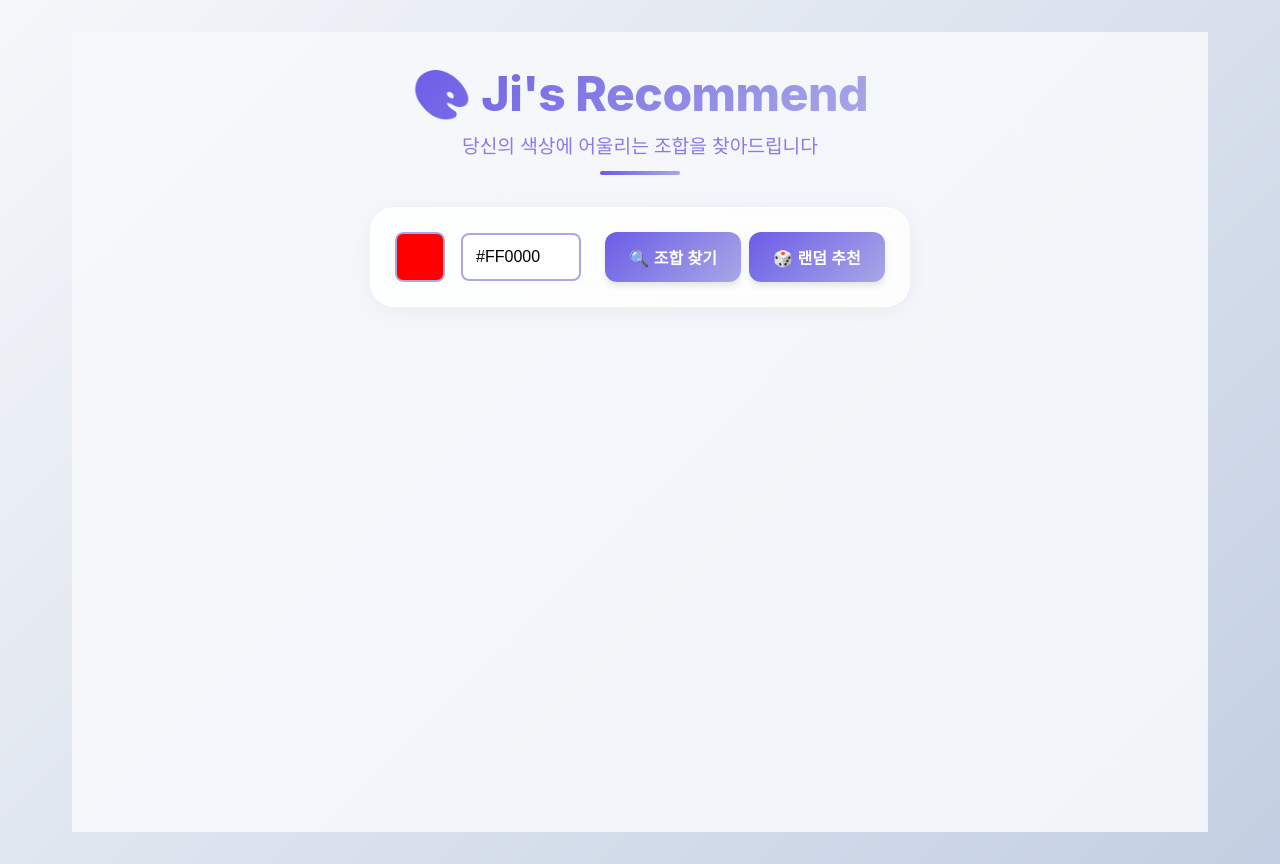
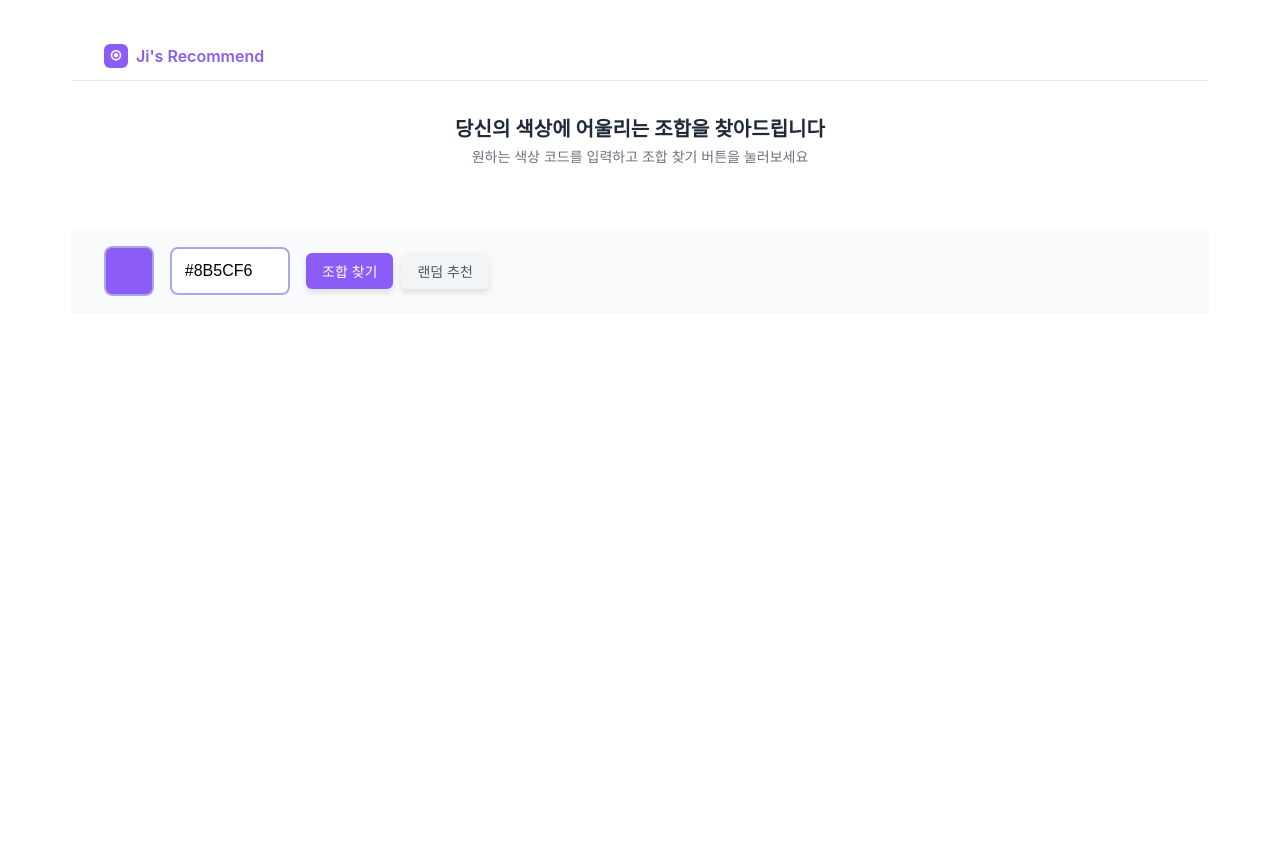
Before and after one commit to jiyun0220/color_recommendation, a React (Create React App) app: page / in a window 1280 px wide. Built offline with nearby package versions, Linux system fonts and the light colour scheme; a web font is replaced by a local one.

Commit message:
refactoring

```diff
--- a/public/index.html
+++ b/public/index.html
@@ -19,7 +19,7 @@
 
       body {
         font-family: 'Pretendard', -apple-system, BlinkMacSystemFont, system-ui, Roboto, 'Helvetica Neue', 'Segoe UI', 'Apple SD Gothic Neo', 'Noto Sans KR', 'Malgun Gothic', sans-serif;
-        background: linear-gradient(135deg, #f5f7fa 0%, #c3cfe2 100%);
+        background: white;
         min-height: 100vh;
       }
 
--- a/src/App.tsx
+++ b/src/App.tsx
@@ -6,6 +6,10 @@ import { paletteTitles } from './constants/paletteData';
 import {
   Container,
   Header,
+  HeaderContent,
+  Logo,
+  Main,
+  MainHeader,
   Title,
   Subtitle,
   InputContainer,
@@ -15,7 +19,7 @@ import {
 } from './styles/AppStyles';
 
 function App() {
-  const [color, setColor] = useState('#FF0000');
+  const [color, setColor] = useState('#8B5CF6');
   const [palettes, setPalettes] = useState<string[][]>([]);
 
   const handleSubmit = (e: React.FormEvent) => {
@@ -43,20 +47,25 @@ function App() {
   return (
     <Container>
       <Header>
-        <Title>
-          🎨 Ji's Recommend
-        </Title>
-        <Subtitle>당신의 색상에 어울리는 조합을 찾아드립니다</Subtitle>
+        <HeaderContent>
+          <Logo>
+            <img src="/logo.svg" alt="Ji's Recommend" />
+            <span>Ji's Recommend</span>
+          </Logo>
+        </HeaderContent>
       </Header>
+      <Main>
+        <MainHeader>
+          <Title>당신의 색상에 어울리는 조합을 찾아드립니다</Title>
+          <Subtitle>원하는 색상 코드를 입력하고 조합 찾기 버튼을 눌러보세요</Subtitle>
+        </MainHeader>
         <form onSubmit={handleSubmit}>
           <InputContainer>
             <ColorPicker color={color} onChange={setColor} />
             <ButtonGroup>
-            <Button type="submit">
-              🔍 조합 찾기
-            </Button>
-            <Button type="button" onClick={handleRandomPalettes}>
-              🎲 랜덤 추천
+              <Button type="submit">조합 찾기</Button>
+              <Button type="button" onClick={handleRandomPalettes} variant="secondary">
+                랜덤 추천
               </Button>
             </ButtonGroup>
           </InputContainer>
@@ -71,6 +80,7 @@ function App() {
             />
           ))}
         </PalettesContainer>
+      </Main>
     </Container>
   );
 }
--- a/src/styles/AppStyles.ts
+++ b/src/styles/AppStyles.ts
@@ -4,164 +4,116 @@ export const Container = styled.div`
   min-height: 100vh;
   display: flex;
   flex-direction: column;
+`;
+
+export const Header = styled.header`
+  width: 100%;
+  background: white;
+  border-bottom: 1px solid #E5E7EB;
+  padding: 0.75rem 0;
+`;
+
+export const HeaderContent = styled.div`
+  width: 100%;
+  display: flex;
   align-items: center;
-  background: linear-gradient(135deg, #f6f8fb 0%, #f1f4f9 100%);
-  padding: 1rem;
+  gap: 0.5rem;
+  padding: 0 2rem;
+`;
 
-  @media (min-width: 768px) {
-    padding: 2rem;
+export const Logo = styled.div`
+  display: flex;
+  align-items: center;
+  gap: 0.5rem;
+
+  img {
+    width: 24px;
+    height: 24px;
+  }
+
+  span {
+    color: #8B5CF6;
+    font-size: 1rem;
+    font-weight: 600;
   }
 `;
 
-export const Header = styled.header`
+export const Main = styled.main`
+  flex: 1;
+  width: 100%;
+  display: flex;
+  flex-direction: column;
+  gap: 2rem;
+  padding: 2rem 0;
+  background: white;
+`;
+
+export const MainHeader = styled.div`
   text-align: center;
   margin-bottom: 2rem;
-  position: relative;
-
-  &::after {
-    content: '';
-    position: absolute;
-    bottom: -1rem;
-    left: 50%;
-    transform: translateX(-50%);
-    width: 60px;
-    height: 4px;
-    background: linear-gradient(90deg, #6c5ce7, #a8a8e6);
-    border-radius: 2px;
-  }
-
-  @media (min-width: 768px) {
-    margin-bottom: 3rem;
-
-    &::after {
-      width: 80px;
-    }
-  }
+  width: 100%;
+  padding: 0 2rem;
 `;
 
 export const Title = styled.h1`
-  background: linear-gradient(135deg, #6c5ce7 0%, #a8a8e6 100%);
-  -webkit-background-clip: text;
-  background-clip: text;
-  -webkit-text-fill-color: transparent;
-  margin-bottom: 0.5rem;
-  font-size: 2rem;
-  display: flex;
-  align-items: center;
-  gap: 0.5rem;
-  justify-content: center;
-  font-weight: 800;
-  letter-spacing: -0.5px;
-
-  @media (min-width: 768px) {
-    font-size: 3rem;
-  }
+  color: #1F2937;
+  font-size: 1.25rem;
+  font-weight: 600;
+  margin-bottom: 0.25rem;
 `;
 
 export const Subtitle = styled.p`
-  color: #6c5ce7;
-  font-size: 1rem;
+  color: #6B7280;
+  font-size: 0.875rem;
   margin: 0;
-  opacity: 0.8;
-  font-weight: 500;
-
-  @media (min-width: 768px) {
-    font-size: 1.2rem;
-  }
+  font-weight: 400;
 `;
 
 export const InputContainer = styled.div`
+  width: 100%;
+  background: #F9FAFB;
+  box-shadow: 0 1px 2px rgba(0, 0, 0, 0.05);
+  padding: 1rem 2rem;
   display: flex;
-  flex-direction: column;
+  flex-direction: row;
+  align-items: center;
   gap: 1rem;
-  margin-bottom: 2rem;
-  background: rgba(255, 255, 255, 0.8);
-  backdrop-filter: blur(10px);
-  padding: 1rem;
-  border-radius: 24px;
-  box-shadow:
-    0 4px 24px -1px rgba(0, 0, 0, 0.05),
-    0 0 1px 0 rgba(0, 0, 0, 0.1);
-  width: 100%;
-  max-width: 400px;
-  border: 1px solid rgba(255, 255, 255, 0.8);
-
-  @media (min-width: 768px) {
-    flex-direction: row;
-    align-items: center;
-    padding: 1.5rem;
-    max-width: none;
-    gap: 1.5rem;
-  }
 `;
 
 export const ButtonGroup = styled.div`
   display: flex;
   gap: 0.5rem;
-  width: 100%;
-
-  @media (min-width: 768px) {
-    width: auto;
-  }
 `;
 
 export const Button = styled.button<{ variant?: 'primary' | 'secondary' }>`
-  padding: 0.8rem 1.5rem;
+  padding: 0.5rem 1rem;
   background: ${props => props.variant === 'secondary'
-    ? 'rgba(108, 92, 231, 0.1)'
-    : 'linear-gradient(135deg, #6c5ce7 0%, #a8a8e6 100%)'};
-  color: ${props => props.variant === 'secondary' ? '#6c5ce7' : 'white'};
+    ? '#F3F4F6'
+    : '#8B5CF6'};
+  color: ${props => props.variant === 'secondary' ? '#4B5563' : 'white'};
   border: none;
-  border-radius: 12px;
+  border-radius: 0.375rem;
   cursor: pointer;
-  font-size: 1rem;
-  font-weight: 600;
-  transition: all 0.3s;
+  font-size: 0.875rem;
+  font-weight: 500;
+  transition: all 0.2s;
   display: flex;
   align-items: center;
   justify-content: center;
   gap: 0.5rem;
-  flex: 1;
-  position: relative;
-  overflow: hidden;
-
-  &::before {
-    content: '';
-    position: absolute;
-    top: 0;
-    left: 0;
-    width: 100%;
-    height: 100%;
-    background: linear-gradient(135deg, rgba(255,255,255,0.2) 0%, rgba(255,255,255,0) 100%);
-    opacity: 0;
-    transition: opacity 0.3s;
-  }
+  white-space: nowrap;
 
   &:hover {
-    transform: translateY(-2px);
-    box-shadow: ${props => props.variant === 'secondary'
-      ? '0 4px 12px rgba(108, 92, 231, 0.1)'
-      : '0 4px 12px rgba(108, 92, 231, 0.2)'};
-
-    &::before {
-      opacity: 1;
-    }
-  }
-
-  @media (min-width: 768px) {
-    flex: none;
+    background: ${props => props.variant === 'secondary'
+      ? '#E5E7EB'
+      : '#7C3AED'};
   }
 `;
 
 export const PalettesContainer = styled.div`
   width: 100%;
-  max-width: 1200px;
-  margin: 0 auto;
   display: flex;
   flex-direction: column;
   gap: 1rem;
-
-  @media (min-width: 768px) {
-    gap: 2rem;
-  }
+  padding: 0 2rem;
 `;
```
Also changed, not shown: src/styles/ColorPaletteStyles.ts (+83 -254 lines), public/logo.svg (added). Lines whose indentation alone changed are shown as unchanged.
